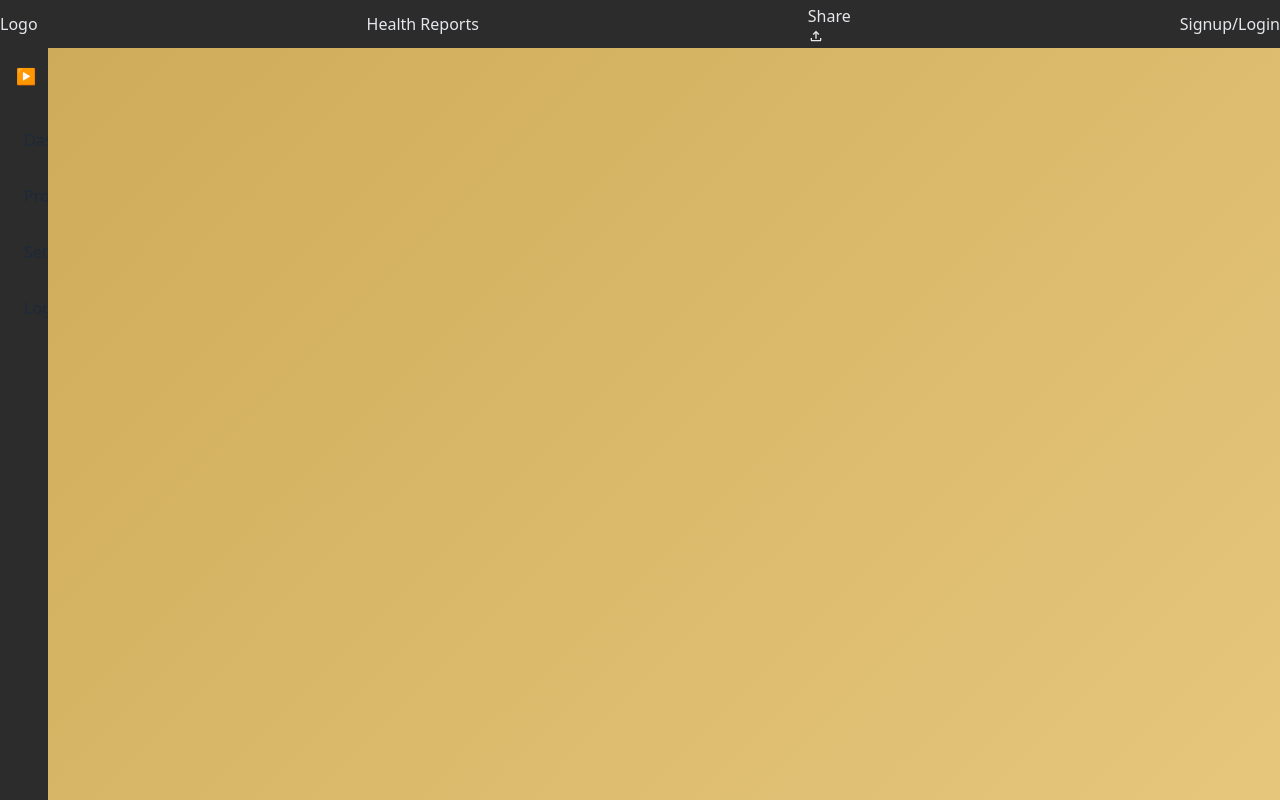
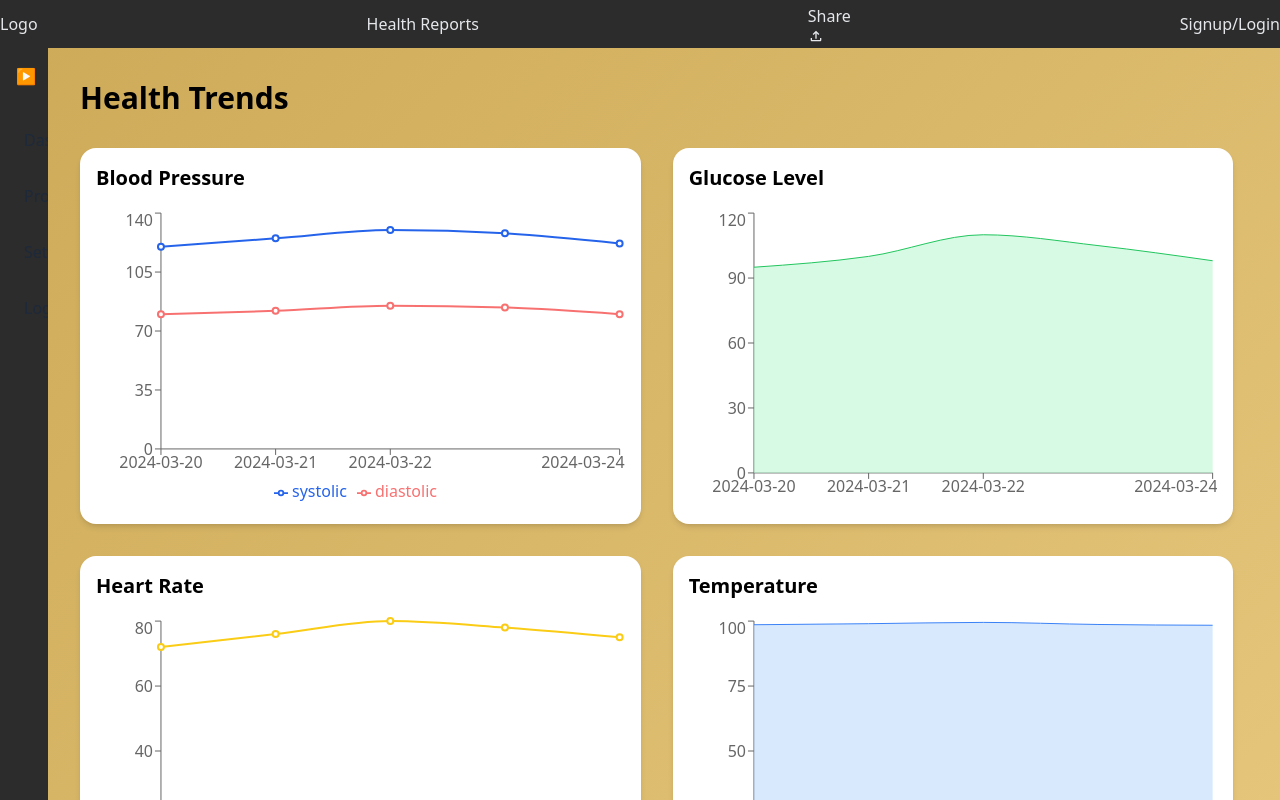
Before and after one commit to SBeeeee/CareConnect, a Next.js app: page /trends in a window 1280 px wide. Shown: the top 800 px of the page. Built offline with nearby package versions, Linux system fonts and the light colour scheme.

Commit message:
charts of different kinds added

```diff
--- a/src/app/components/Sidebar.jsx
+++ b/src/app/components/Sidebar.jsx
@@ -6,7 +6,7 @@ function Sidebar() {
 const [Open,setOpen]=useState(false);
 
   return (
-    <div className={`${Open?"w-64":"w-12"}  text-gray-800 bg-[#2C2C2C] min-h-screen transition-all duration-300`}>
+    <div className={`${Open?"w-64":"w-12"} flex-shrink-0 text-gray-800 bg-[#2C2C2C] min-h-screen transition-all duration-300`}>
       <div className="flex justify-between items-center p-4 " onClick={()=>{setOpen(!Open)}}>
         <h1 className={`text-lg font-medium ${Open?"block":"hidden"}`}>CareConnect</h1>
         <button >
--- a/src/app/components/Visualization.jsx
+++ /dev/null
@@ -1,13 +0,0 @@
-import React from 'react'
-'use client';
-import { LineChart, Line, XAxis, YAxis, CartesianGrid, Tooltip, ResponsiveContainer } from 'recharts';
-
-function Visualization() {
-  return (
-    <div>
-
-    </div>
-  )
-}
-
-export default Visualization
--- /dev/null
+++ b/src/app/data/HealthTrends.js
@@ -0,0 +1,29 @@
+export const HealthTrends=[
+    // BLOOD PRESSURE
+    { "resourceType": "Observation", "id": "bp1", "code": { "coding": [{ "code": "85354-9", "display": "Blood Pressure" }] }, "effectiveDateTime": "2024-03-20", "component": [ { "code": { "coding": [{ "code": "8480-6" }] }, "valueQuantity": { "value": 120 } }, { "code": { "coding": [{ "code": "8462-4" }] }, "valueQuantity": { "value": 80 } } ] },
+    { "resourceType": "Observation", "id": "bp2", "effectiveDateTime": "2024-03-21", "component": [ { "code": { "coding": [{ "code": "8480-6" }] }, "valueQuantity": { "value": 125 } }, { "code": { "coding": [{ "code": "8462-4" }] }, "valueQuantity": { "value": 82 } } ] },
+    { "resourceType": "Observation", "id": "bp3", "effectiveDateTime": "2024-03-22", "component": [ { "code": { "coding": [{ "code": "8480-6" }] }, "valueQuantity": { "value": 130 } }, { "code": { "coding": [{ "code": "8462-4" }] }, "valueQuantity": { "value": 85 } } ] },
+    { "resourceType": "Observation", "id": "bp4", "effectiveDateTime": "2024-03-23", "component": [ { "code": { "coding": [{ "code": "8480-6" }] }, "valueQuantity": { "value": 128 } }, { "code": { "coding": [{ "code": "8462-4" }] }, "valueQuantity": { "value": 84 } } ] },
+    { "resourceType": "Observation", "id": "bp5", "effectiveDateTime": "2024-03-24", "component": [ { "code": { "coding": [{ "code": "8480-6" }] }, "valueQuantity": { "value": 122 } }, { "code": { "coding": [{ "code": "8462-4" }] }, "valueQuantity": { "value": 80 } } ] },
+
+    // GLUCOSE
+    { "resourceType": "Observation", "id": "glucose1", "effectiveDateTime": "2024-03-20", "valueQuantity": { "value": 95 }, "code": { "coding": [{ "code": "2339-0", "display": "Glucose" }] } },
+    { "resourceType": "Observation", "id": "glucose2", "effectiveDateTime": "2024-03-21", "valueQuantity": { "value": 100 } },
+    { "resourceType": "Observation", "id": "glucose3", "effectiveDateTime": "2024-03-22", "valueQuantity": { "value": 110 } },
+    { "resourceType": "Observation", "id": "glucose4", "effectiveDateTime": "2024-03-23", "valueQuantity": { "value": 105 } },
+    { "resourceType": "Observation", "id": "glucose5", "effectiveDateTime": "2024-03-24", "valueQuantity": { "value": 98 } },
+
+    // HEART RATE
+    { "resourceType": "Observation", "id": "hr1", "effectiveDateTime": "2024-03-20", "valueQuantity": { "value": 72 }, "code": { "coding": [{ "code": "8867-4", "display": "Heart Rate" }] } },
+    { "resourceType": "Observation", "id": "hr2", "effectiveDateTime": "2024-03-21", "valueQuantity": { "value": 76 } },
+    { "resourceType": "Observation", "id": "hr3", "effectiveDateTime": "2024-03-22", "valueQuantity": { "value": 80 } },
+    { "resourceType": "Observation", "id": "hr4", "effectiveDateTime": "2024-03-23", "valueQuantity": { "value": 78 } },
+    { "resourceType": "Observation", "id": "hr5", "effectiveDateTime": "2024-03-24", "valueQuantity": { "value": 75 } },
+
+    // BODY TEMPERATURE
+    { "resourceType": "Observation", "id": "temp1", "effectiveDateTime": "2024-03-20", "valueQuantity": { "value": 98.6 }, "code": { "coding": [{ "code": "8310-5", "display": "Body Temperature" }] } },
+    { "resourceType": "Observation", "id": "temp2", "effectiveDateTime": "2024-03-21", "valueQuantity": { "value": 99.0 } },
+    { "resourceType": "Observation", "id": "temp3", "effectiveDateTime": "2024-03-22", "valueQuantity": { "value": 99.5 } },
+    { "resourceType": "Observation", "id": "temp4", "effectiveDateTime": "2024-03-23", "valueQuantity": { "value": 98.7 } },
+    { "resourceType": "Observation", "id": "temp5", "effectiveDateTime": "2024-03-24", "valueQuantity": { "value": 98.4 } }
+  ]
--- /dev/null
+++ b/src/app/trends/components/BloodPressureChart.jsx
@@ -0,0 +1,20 @@
+'use client'
+import { LineChart, Line, XAxis, YAxis, Tooltip, Legend, ResponsiveContainer } from 'recharts';
+
+export default function BloodPressureChart({ data }) {
+  return (
+    <div className="bg-white rounded-2xl p-4 shadow-md">
+      <h2 className="text-xl font-semibold mb-4">Blood Pressure</h2>
+      <ResponsiveContainer width="100%" height={300}>
+        <LineChart data={data}>
+          <XAxis dataKey="date" />
+          <YAxis />
+          <Tooltip />
+          <Legend />
+          <Line type="monotone" dataKey="systolic" stroke="#2563eb" strokeWidth={2} />
+          <Line type="monotone" dataKey="diastolic" stroke="#f87171" strokeWidth={2} />
+        </LineChart>
+      </ResponsiveContainer>
+    </div>
+  );
+}
--- /dev/null
+++ b/src/app/trends/components/GlucoseChart.jsx
@@ -0,0 +1,18 @@
+'use client'
+import { AreaChart, Area, XAxis, YAxis, Tooltip, ResponsiveContainer } from 'recharts';
+
+export default function GlucoseChart({ data }) {
+  return (
+    <div className="bg-white rounded-2xl p-4 shadow-md">
+      <h2 className="text-xl font-semibold mb-4">Glucose Level</h2>
+      <ResponsiveContainer width="100%" height={300}>
+        <AreaChart data={data}>
+          <XAxis dataKey="date" />
+          <YAxis />
+          <Tooltip />
+          <Area type="monotone" dataKey="glucose" stroke="#22c55e" fill="#bbf7d0" />
+        </AreaChart>
+      </ResponsiveContainer>
+    </div>
+  );
+}
--- /dev/null
+++ b/src/app/trends/components/HeartChart.jsx
@@ -0,0 +1,18 @@
+'use client'
+import { LineChart, Line, XAxis, YAxis, Tooltip, ResponsiveContainer } from 'recharts';
+
+export default function HeartRateChart({ data }) {
+  return (
+    <div className="bg-white rounded-2xl p-4 shadow-md">
+      <h2 className="text-xl font-semibold mb-4">Heart Rate</h2>
+      <ResponsiveContainer width="100%" height={300}>
+        <LineChart data={data}>
+          <XAxis dataKey="date" />
+          <YAxis />
+          <Tooltip />
+          <Line type="monotone" dataKey="heartRate" stroke="#facc15" strokeWidth={2} />
+        </LineChart>
+      </ResponsiveContainer>
+    </div>
+  );
+}
--- /dev/null
+++ b/src/app/trends/components/TemperatureChart.jsx
@@ -0,0 +1,18 @@
+'use client'
+import { AreaChart, Area, XAxis, YAxis, Tooltip, ResponsiveContainer } from 'recharts';
+
+export default function TemperatureChart({ data }) {
+  return (
+    <div className="bg-white rounded-2xl p-4 shadow-md">
+      <h2 className="text-xl font-semibold mb-4">Temperature</h2>
+      <ResponsiveContainer width="100%" height={300}>
+        <AreaChart data={data}>
+          <XAxis dataKey="date" />
+          <YAxis />
+          <Tooltip />
+          <Area type="monotone" dataKey="temperature" stroke="#3b82f6" fill="#bfdbfe" />
+        </AreaChart>
+      </ResponsiveContainer>
+    </div>
+  );
+}
--- /dev/null
+++ b/src/app/trends/components/Visualization.jsx
@@ -0,0 +1,75 @@
+'use client'
+import React from 'react'
+import BloodPressureChart from './BloodPressureChart';
+import GlucoseChart from './GlucoseChart';
+import HeartRateChart from './HeartChart';
+import TemperatureChart from './TemperatureChart';
+import { HealthTrends } from '@/app/data/HealthTrends';
+
+
+function Visualization() {
+
+  const processBloodPressure = () => {
+    return HealthTrends
+      .filter((d) => d.component && d.component.length === 2)
+      .map((d) => ({
+        date: d.effectiveDateTime,
+        systolic: d.component[0].valueQuantity.value,
+        diastolic: d.component[1].valueQuantity.value,
+      }));
+  };
+
+  const processGlucose = () => {
+    return HealthTrends
+      .filter((d) => d.id?.startsWith("glucose"))
+      .map((d) => ({
+        date: d.effectiveDateTime,
+        glucose: d.valueQuantity.value,
+      }));
+  };
+
+  const processHeartRate = () => {
+    return HealthTrends
+      .filter((d) => d.id?.startsWith("hr"))
+      .map((d) => ({
+        date: d.effectiveDateTime,
+        heartRate: d.valueQuantity.value,
+      }));
+  };
+
+  const processTemperature = () => {
+    return HealthTrends
+      .filter((d) => d.id?.startsWith("temp"))
+      .map((d) => ({
+        date: d.effectiveDateTime,
+        temperature: d.valueQuantity.value,
+      }));
+  };
+
+  const bloodPressureData = processBloodPressure();
+  const glucoseData = processGlucose();
+  const heartRateData = processHeartRate();
+  const temperatureData = processTemperature();
+
+  return (
+    <div className="p-8 min-h-screen">
+      <h1 className="text-3xl font-bold mb-8">Health Trends</h1>
+      <div className="flex flex-wrap gap-8">
+        <div className="w-full md:w-[48%]">
+          <BloodPressureChart data={bloodPressureData} />
+        </div>
+        <div className="w-full md:w-[48%]">
+          <GlucoseChart data={glucoseData} />
+        </div>
+        <div className="w-full md:w-[48%]">
+          <HeartRateChart data={heartRateData} />
+        </div>
+        <div className="w-full md:w-[48%]">
+          <TemperatureChart data={temperatureData} />
+        </div>
+      </div>
+    </div>
+  )
+}
+
+export default Visualization
--- a/src/app/trends/page.js
+++ b/src/app/trends/page.js
@@ -1,9 +1,10 @@
 import React from 'react'
+import Visualization from './components/Visualization'
 
 function page() {
   return (
-    <div>
-
+    <div className="">
+      <Visualization/>
     </div>
   )
 }
```
